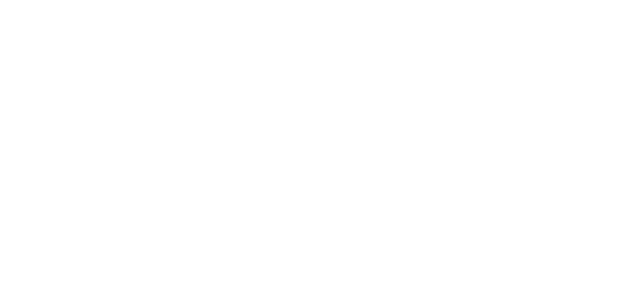
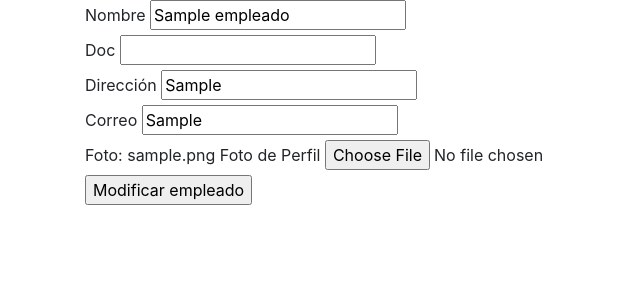
Before and after one commit to Rosinaer/Sistema-empleados, a Flask app: page /modify/1 in a window 1280 px wide. Before the commit the part shown is empty. Shown: the top 300 px of the page, without its empty margins (0-640 px from the left). Run offline with Flask 3, Linux system fonts and the light colour scheme; tables that the repository leaves empty or names only in its code hold one stand-in row (values such as "Sample post"); some libraries are stand-ins or nearby versions.

Commit message:
Cree header.html y footer.html

```diff
--- a/src/templates/empleados/create.html
+++ b/src/templates/empleados/create.html
@@ -1,3 +1,4 @@
+{% include 'header.html' %}
 <form method="POST" action="/store" enctype="multipart/form-data">
     <label for="txtnombre">Nombre</label>
     <input type="text" name="txtNombre" id="txtNombre"required/>
@@ -16,3 +17,4 @@
     <br/>
     <input type="submit" value="Agregar empleado"/>
 </form>
+{% include 'footer.html' %}
--- a/src/templates/empleados/edit.html
+++ b/src/templates/empleados/edit.html
@@ -0,0 +1,22 @@
+{% include 'header.html' %}
+<form method="POST" action="/update" enctype="multipart/form-data">
+    <input hidden type="text" value="{{empleado[0]}}" name="txtId" id="txtId" >
+    <label for="txtnombre">Nombre</label>
+    <input type="text" name="txtNombre" id="txtNombre" value="{{empleado[1]}}"/>
+    <br/>
+    <label for="txtdoc">Doc</label>
+    <input type="number" name="txtDoc" id="txtDoc" value="{{empleado[2]}}"/>
+    <br/>
+    <label for="txtdirección">Dirección</label>
+    <input type="tex" name="txtDirección" id="txtDirección" value="{{empleado[3]}}"/>
+    <br/>
+    <label for="txtcorreo">Correo</label>
+    <input type="email" name="txtCorreo" id="txtCorreo" value="{{empleado[4]}}"/>
+    <br/>
+    Foto: {{empleado[5]}}
+    <label for="txtfoto">Foto de Perfil</label>
+    <input type="file" name="txtFoto" id="txtFoto"/>
+    <br/>
+    <input type="submit" value="Modificar empleado"/>
+</form>
+{% include 'footer.html' %}
--- /dev/null
+++ b/src/templates/footer.html
@@ -0,0 +1,4 @@
+</div>
+</body>
+
+</html>
--- /dev/null
+++ b/src/templates/header.html
@@ -0,0 +1,12 @@
+<!DOCTYPE html>
+<html lang="en">
+
+<head>
+    <meta charset="UTF-8">
+    <meta name="viewport" content="width=device-width, initial-scale=1.0">
+    <link rel="stylesheet" href="https://cdn.jsdelivr.net/npm/bootstrap@4.0.0/dist/css/bootstrap.min.css" integrity="sha384-Gn5384xqQ1aoWXA+058RXPxPg6fy4IWvTNh0E263XmFcJlSAwiGgFAW/dAiS6JXm" >
+    <title>Sistema-empleados</title>
+</head>
+
+<body>
+    <div class="container">
```
Also changed, not shown: src/templates/empleados/index.html (+8 -12 lines).
